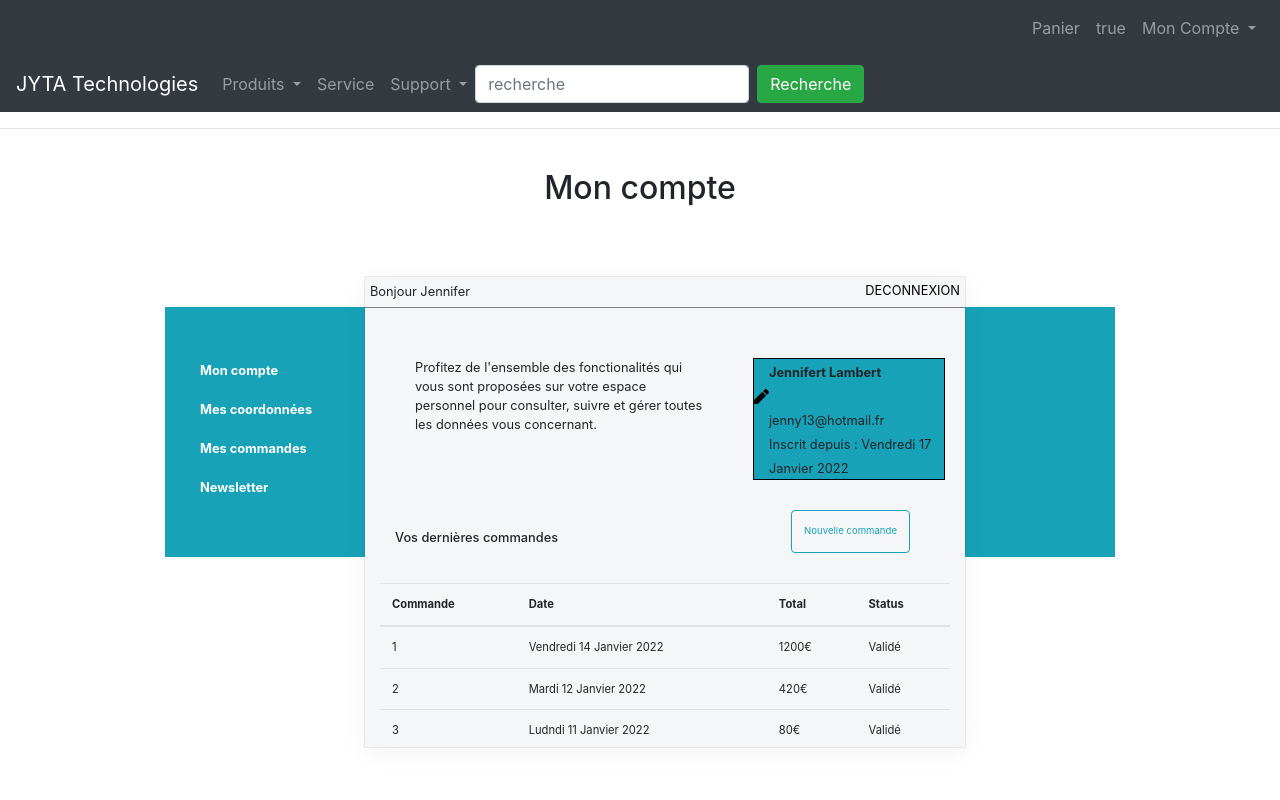
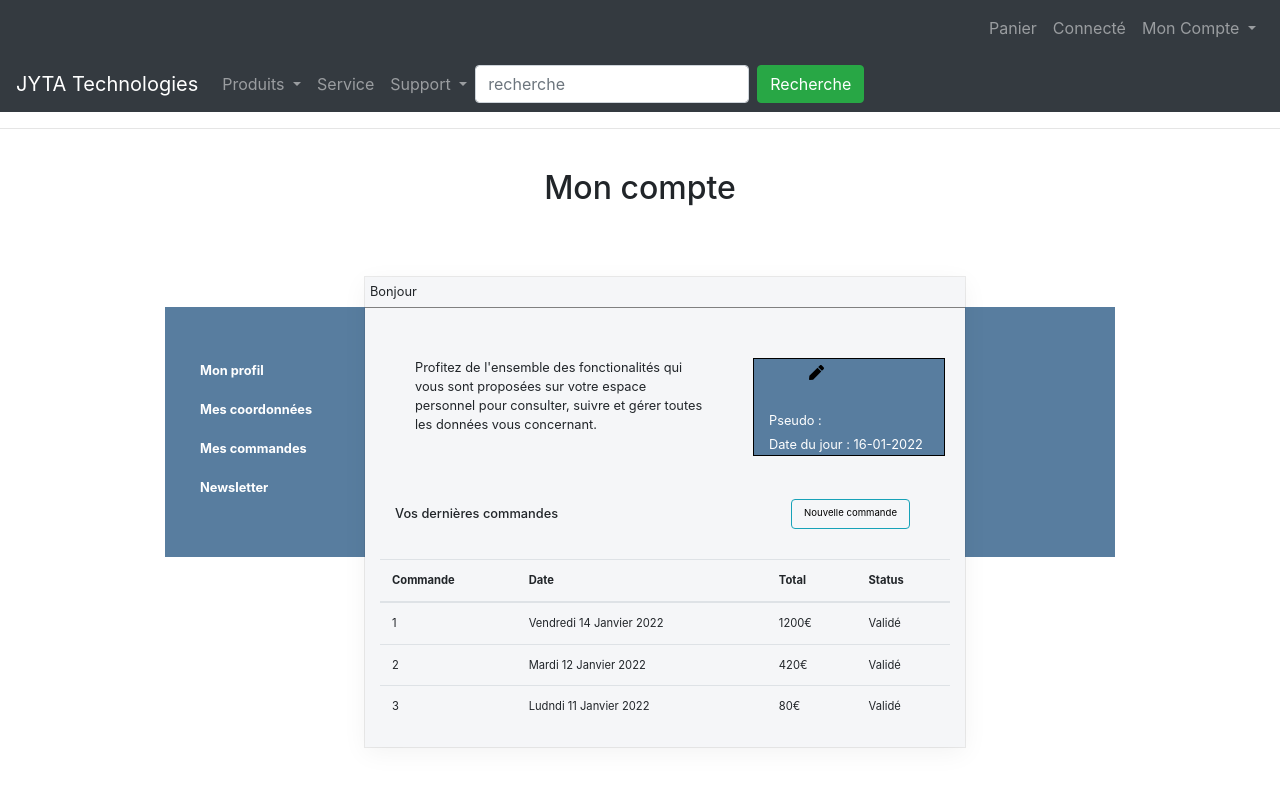
Before and after one commit to Jenny-789/projetfinal, an Angular app: page /profil in a window 1280 px wide. Shown: the top 800 px of the page. Built offline with nearby package versions, Linux system fonts and the light colour scheme; sample sign-in values are in the browser's storage.

Commit message:
mon compte affichage + menu

```diff
--- a/src/app/compte/coordonnees/coordonnees.component.css
+++ b/src/app/compte/coordonnees/coordonnees.component.css
@@ -8,7 +8,7 @@ h1 {
 .bandeau {
   position: relative;
   margin: auto;
-  background-color: rgb(153, 250, 250);
+  background-color: #587d9f;
   height: 250px;
   width: 950px;
   margin-bottom: 200px;
@@ -41,7 +41,7 @@ h1 {
 
 a {
   text-decoration: none;
-  color: black;
+  color: white;
 }
 
 /*************** Ligne 2 ******************/
@@ -57,8 +57,8 @@ a {
 }
 
 .imput1 {
-  margin-top: 30px;
-  margin-left: 20px;
+  margin-top: 10px;
+  margin-left: 30px;
   font-size: 0.6rem;
 }
 
--- a/src/app/compte/coordonnees/coordonnees.component.html
+++ b/src/app/compte/coordonnees/coordonnees.component.html
@@ -5,8 +5,7 @@
     <section class="info">
       <!-- Ligne 1 -->
       <div class="ligne1">
-        <span class="span1">Bonjour Jennifer</span>
-        <a href=""><span class="span1">DECONNEXION</span></a>
+        <span class="span1">Bonjour {{ tab.prenom }}</span>
       </div>
 
       <!-- Ligne 2 -->
@@ -14,44 +13,27 @@
         <p class="titre">Changez vos coordonnées</p>
         <form>
           <span class="span2">Nouvelle adresse mail :</span>
-          <!-- <input
-            class="imput1"
-            type="text"
-            placeholder="Entrez votre email"
-            [(ngModel)]="c.email"
-          /> -->
+          <input class="imput1" type="text" placeholder="Entrez votre email" />
           <br />
           <span class="span2">Nouveau pseudo :</span>
-          <!-- <input
-            class="imput1"
-            type="text"
-            placeholder="Entrer votre pseudo"
-            [(ngModel)]="username"
-          /> -->
+          <input class="imput1" type="text" placeholder="Entrer votre pseudo" />
           <br />
           <span class="span2">Nouvelle adresse :</span>
-          <!-- <input
+          <input
             class="imput1"
             type="text"
             placeholder="Entrer votre adresse"
-            [(ngModel)]="adresse"
-          /> -->
+          />
           <br />
           <span class="span2">Nouveau code postal :</span>
-          <!-- <input
-            class="imput1"
-            type="text"
-            placeholder="Entrer votre cp"
-            [(ngModel)]="cp"
-          /> -->
+          <input class="imput1" type="text" placeholder="Entrer votre cp" />
           <br />
           <span class="span2">Nouvelle ville :</span>
-          <!-- <input
+          <input
             class="imput1"
             type="text"
             placeholder="Entrer le nom de ville"
-            [(ngModel)]="ville"
-          /> -->
+          />
         </form>
         <button class="btn btn-outline-info valider">Valider</button>
       </div>
@@ -61,7 +43,7 @@
     <section class="choix">
       <article class="art-choix">
         <a href="profil" class="a-choix"
-          ><span class="span-choix">Mon compte</span></a
+          ><span class="span-choix">Mon profil</span></a
         >
         <a href="coordonnees" class="a-choix"
           ><span class="span-choix">Mes coordonnées</span></a
--- a/src/app/compte/coordonnees/coordonnees.component.ts
+++ b/src/app/compte/coordonnees/coordonnees.component.ts
@@ -12,14 +12,13 @@ export class CoordonneesComponent implements OnInit {
   adresse: string;
   cp: string;
   ville: string;
+  tab: any;
 
   c = new Client();
 
   constructor() {}
 
-  ngOnInit(): void {}
-
-  search() {
-    console.log('test');
+  ngOnInit(): void {
+    this.tab = JSON.parse(localStorage.getItem('loggedUser'));
   }
 }
--- a/src/app/compte/profil/profil.component.css
+++ b/src/app/compte/profil/profil.component.css
@@ -8,7 +8,7 @@ h1 {
 .bandeau {
   position: relative;
   margin: auto;
-  background-color: #17a2b8;
+  background-color: #587d9f;
   height: 250px;
   width: 950px;
   margin-bottom: 300px;
@@ -46,16 +46,21 @@ a {
 
 /*************** Ligne 2 ******************/
 .art-compte {
-  background-color: #17a2b8;
+  background-color: #587d9f;
   border: 1px solid black;
   margin-right: 20px;
   width: 200px;
+  color: white;
 }
 
 .ligne2 {
   display: flex;
   justify-content: space-between;
   margin-top: 50px;
+}
+
+.pen {
+  fill: white;
 }
 
 p {
--- a/src/app/compte/profil/profil.component.html
+++ b/src/app/compte/profil/profil.component.html
@@ -4,8 +4,7 @@
   <div class="bandeau">
     <section class="info">
       <div class="ligne1">
-        <span class="span1">Bonjour Jennifer</span>
-        <a href=""><span class="span1">DECONNEXION</span></a>
+        <span class="span1">Bonjour {{ tab.prenom }}</span>
       </div>
       <div class="ligne2">
         <p>
@@ -15,16 +14,18 @@
         </p>
         <!------------ Compte ---------------->
         <article class="art-compte">
-          <span class="span2">Jennifert Lambert</span>
+          <span class="span2">{{ tab.prenom }} {{ tab.nom }}</span>
           <a href="coordonnees"
-            ><img src="/assets/ImagesSite/pen-solid.svg" alt=""
+            ><img src="/assets/ImagesSite/pen-solid.svg" alt="" class="pen"
           /></a>
           <br />
-          <span class="span3">jenny13@hotmail.fr</span>
+          <span class="span3">{{ tab.email }}</span>
           <br />
-          <span class="span3">Inscrit depuis : Vendredi 17</span>
+          <span class="span3">Pseudo : {{ tab.username }}</span>
           <br />
-          <span class="span3">Janvier 2022</span>
+          <span class="span3"
+            >Date du jour : {{ currentDate | date: "dd-MM-yyyy" }}</span
+          >
         </article>
       </div>
 
@@ -32,9 +33,9 @@
       <div class="ligne-commmande">
         <div class="new-comm">
           <h3>Vos dernières commandes</h3>
-          <button href="produit" class="btn btn-outline-info valider">
+          <a href="produit" class="btn btn-outline-info valider">
             Nouvelle commande
-          </button>
+          </a>
         </div>
       </div>
       <div class="container">
@@ -75,7 +76,7 @@
     <section>
       <article class="art-choix">
         <a href="profil" class="a-choix"
-          ><span class="span-choix">Mon compte</span></a
+          ><span class="span-choix">Mon profil</span></a
         >
         <a href="coordonnees" class="a-choix"
           ><span class="span-choix">Mes coordonnées</span></a
--- a/src/app/compte/profil/profil.component.ts
+++ b/src/app/compte/profil/profil.component.ts
@@ -1,3 +1,4 @@
+import { HttpClient } from '@angular/common/http';
 import { Component, OnInit } from '@angular/core';
 
 @Component({
@@ -6,7 +7,11 @@ import { Component, OnInit } from '@angular/core';
   styleUrls: ['./profil.component.css'],
 })
 export class ProfilComponent implements OnInit {
+  tab: any;
+  currentDate = new Date();
   constructor() {}
 
-  ngOnInit(): void {}
+  ngOnInit(): void {
+    this.tab = JSON.parse(localStorage.getItem('loggedUser'));
+  }
 }
--- a/src/app/menu/menu.component.html
+++ b/src/app/menu/menu.component.html
@@ -17,19 +17,46 @@
       </div>
   </li> -->
     <li>
-      <a class="nav-link">{{ authService.isloggedIn }}</a>
+      <a class="nav-link">{{ connecte }}</a>
     </li>
 
     <li class="nav-item dropdown">
-      <a class="nav-link dropdown-toggle" href="#" id="navbardrop" data-toggle="dropdown">
+      <a
+        class="nav-link dropdown-toggle"
+        href="#"
+        id="navbardrop"
+        data-toggle="dropdown"
+      >
         Mon Compte
       </a>
       <div class="dropdown-menu">
-        <a *ngIf="!authService.isloggedIn" class="dropdown-item" routerLink="login">Se Connecter</a>
-        <a *ngIf="!authService.isloggedIn" class="dropdown-item" routerLink="inscription">Inscription</a>
-        <a *ngIf="authService.isloggedIn" class="dropdown-item" href="#">Profil</a>
-        <a *ngIf="authService.isloggedIn" class="dropdown-item" routerLink="clients">Clients</a>
-        <a *ngIf="authService.isloggedIn" class="dropdown-item" (click)="onLogout()">Déconnexion</a>
+        <a
+          *ngIf="!authService.isloggedIn"
+          class="dropdown-item"
+          routerLink="login"
+          >Se Connecter</a
+        >
+        <a
+          *ngIf="!authService.isloggedIn"
+          class="dropdown-item"
+          routerLink="inscription"
+          >Inscription</a
+        >
+        <a *ngIf="authService.isloggedIn" class="dropdown-item" href="profil"
+          >Profil</a
+        >
+        <a
+          *ngIf="authService.isloggedIn"
+          class="dropdown-item"
+          routerLink="clients"
+          >Clients</a
+        >
+        <a
+          *ngIf="authService.isloggedIn"
+          class="dropdown-item"
+          (click)="onLogout()"
+          >Déconnexion</a
+        >
       </div>
     </li>
   </ul>
@@ -45,7 +72,12 @@
 
   <ul class="navbar-nav">
     <li class="nav-item dropdown">
-      <a class="nav-link dropdown-toggle" routerLink="produit" id="navbardrop" data-toggle="dropdown">
+      <a
+        class="nav-link dropdown-toggle"
+        routerLink="produit"
+        id="navbardrop"
+        data-toggle="dropdown"
+      >
         Produits
       </a>
       <div class="dropdown-menu">
@@ -61,11 +93,16 @@
       <a class="nav-link" href="/service">Service</a>
     </li>
     <li class="nav-item dropdown">
-      <a class="nav-link dropdown-toggle" href="#" id="navbardrop" data-toggle="dropdown">
+      <a
+        class="nav-link dropdown-toggle"
+        href="#"
+        id="navbardrop"
+        data-toggle="dropdown"
+      >
         Support
       </a>
       <div class="dropdown-menu">
-        <a class="dropdown-item" href="#">FAQ</a>
+        <!-- <a class="dropdown-item" href="#">FAQ</a> -->
         <a class="dropdown-item" href="support">Contactez-nous</a>
       </div>
     </li>
--- a/src/app/menu/menu.component.ts
+++ b/src/app/menu/menu.component.ts
@@ -1,32 +1,34 @@
 import { Component, OnInit } from '@angular/core';
 import { AuthService } from '../services/auth.service';
-import {Router } from '@angular/router';
+import { Router } from '@angular/router';
 
 @Component({
   selector: 'app-menu',
   templateUrl: './menu.component.html',
-  styleUrls: ['./menu.component.css']
+  styleUrls: ['./menu.component.css'],
 })
 export class MenuComponent implements OnInit {
-message : string;
-  constructor (public authService: AuthService, private router : Router) {}
-
+  message: string;
+  connecte: string;
+  constructor(public authService: AuthService, private router: Router) {}
 
   //Si utilisateur pas déjà connecté on le redirige vers login - Permet de passer de false à true à la connexion
-   ngOnInit () {
+  ngOnInit() {
     let isloggedin: string;
-    let loggedUser:string;
+    let loggedUser: string;
     isloggedin = localStorage.getItem('isloggedIn');
     loggedUser = localStorage.getItem('loggedUser');
-    if (isloggedin!="true" || !loggedUser)
-        this.message = "";
-    else
-     this.authService.setLoggedUserFromLocalStorage(loggedUser);
+    if (isloggedin != 'true' || !loggedUser) {
+      this.message = '';
+      this.connecte = '';
+    } else {
+      this.authService.setLoggedUserFromLocalStorage(loggedUser);
+      this.connecte = 'Connecté';
+    }
   }
 
-
-// Deconnexion. Appel la méthode logout dans auth.service.ts et application dans app.component.html
-  onLogout(){
+  // Deconnexion. Appel la méthode logout dans auth.service.ts et application dans app.component.html
+  onLogout() {
     this.authService.logout();
   }
 }
```
